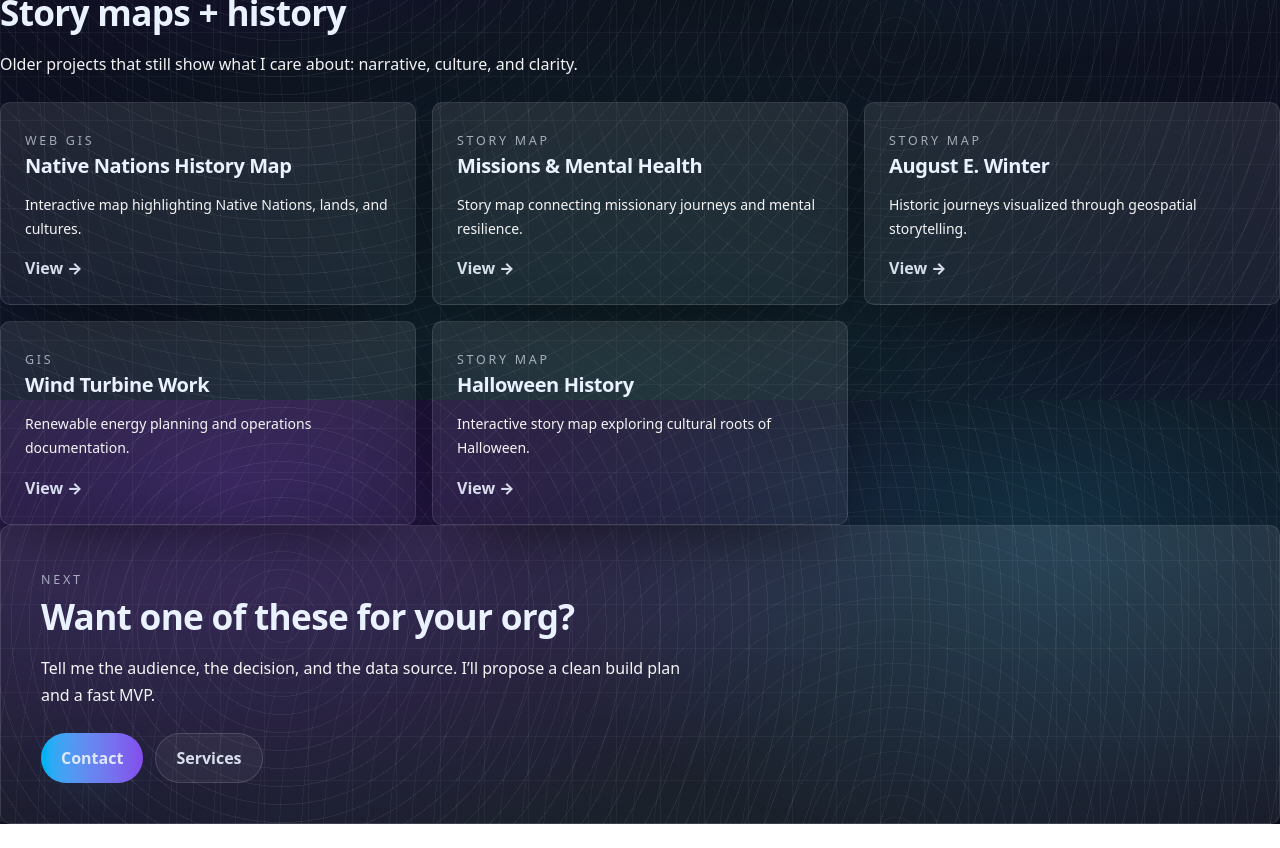
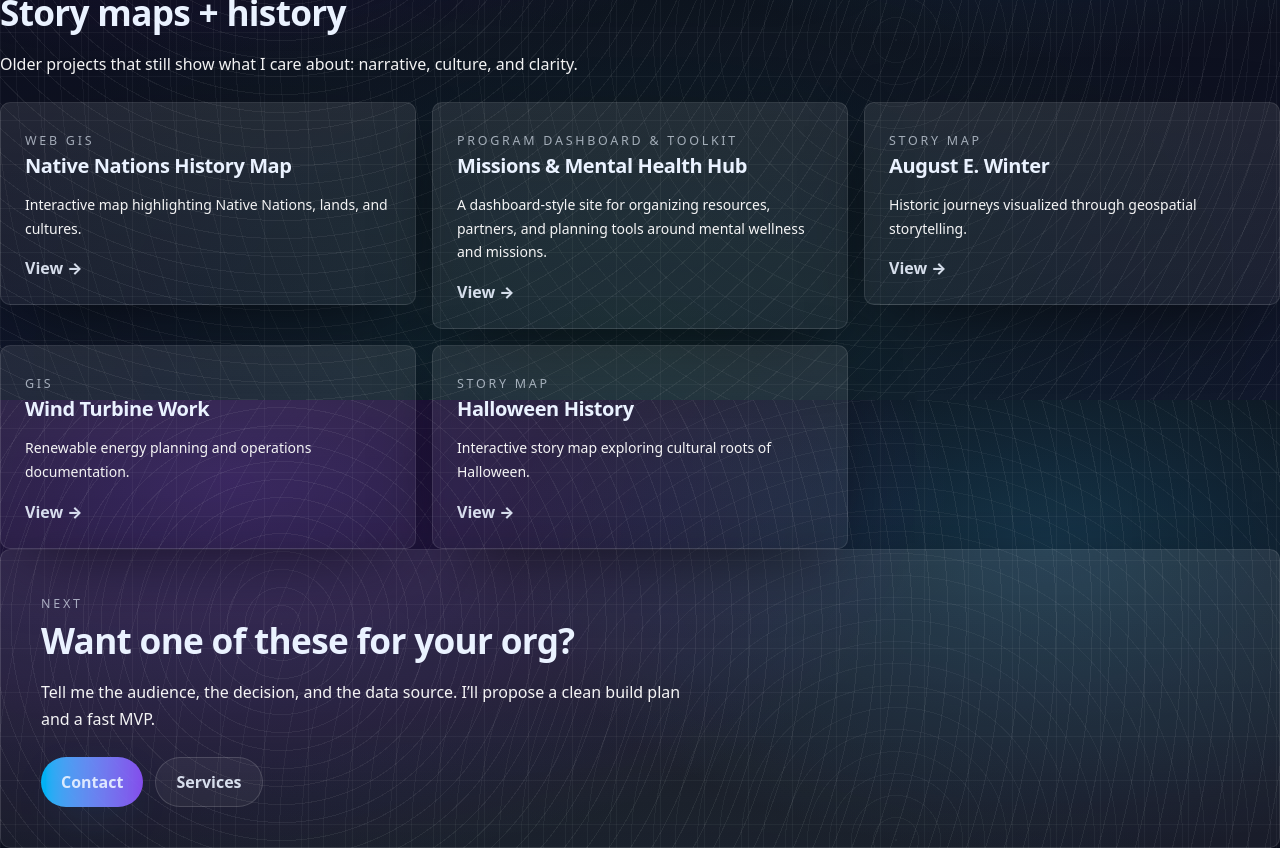
Before and after one commit to KristineMK72/spatialytics-next, a Next.js app: page /projects in a window 1280 px wide. Shown: the part 1200-2048 px from the top of the page. Before the commit the page ends 2024 px from the top, so only its background shows below. Built offline with nearby package versions, Linux system fonts and the light colour scheme.

Commit message:
Update page.tsx

```diff
--- a/src/app/projects/page.tsx
+++ b/src/app/projects/page.tsx
@@ -48,11 +48,12 @@ const LEGACY = [
     tag: "Web GIS",
   },
   {
-    title: "Missions & Mental Health",
-    desc: "Story map connecting missionary journeys and mental resilience.",
-    href: "https://kristinemk72.github.io/missions-and-mental-health/",
-    tag: "Story map",
-  },
+  title: "Missions & Mental Health Hub",
+  desc: "A dashboard-style site for organizing resources, partners, and planning tools around mental wellness and missions.",
+  href: "https://kristinemk72.github.io/missions-and-mental-health/",
+  tag: "Program dashboard & toolkit",
+},
+
   {
     title: "August E. Winter",
     desc: "Historic journeys visualized through geospatial storytelling.",
```
